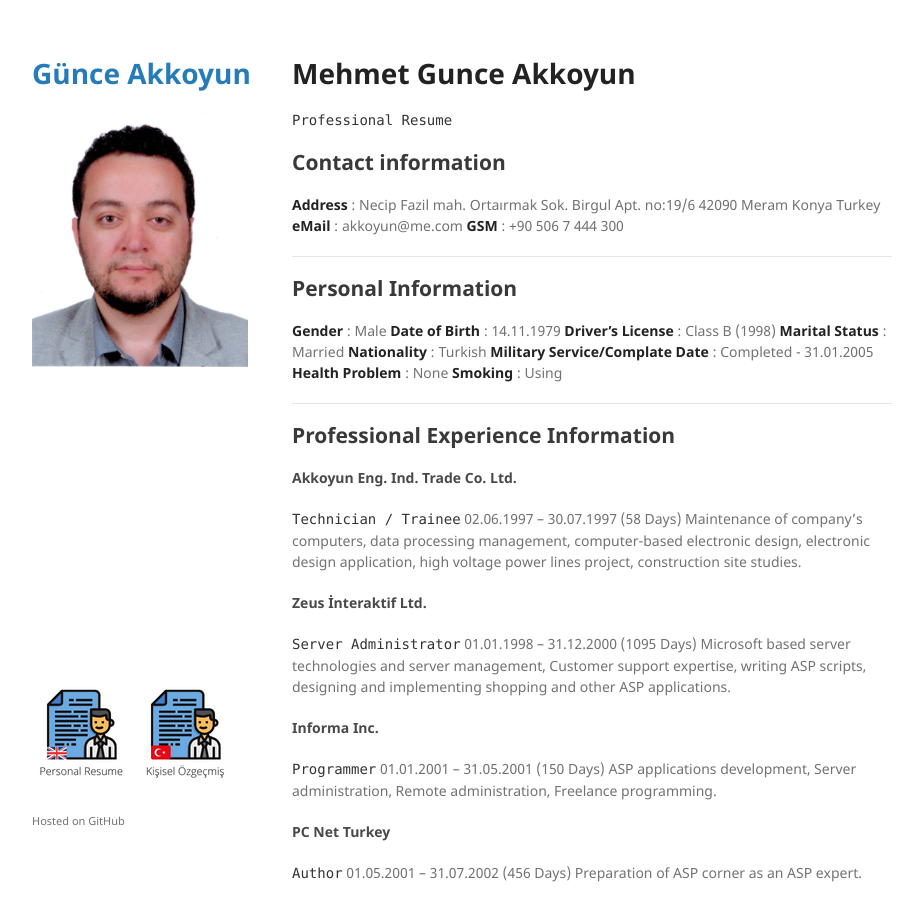
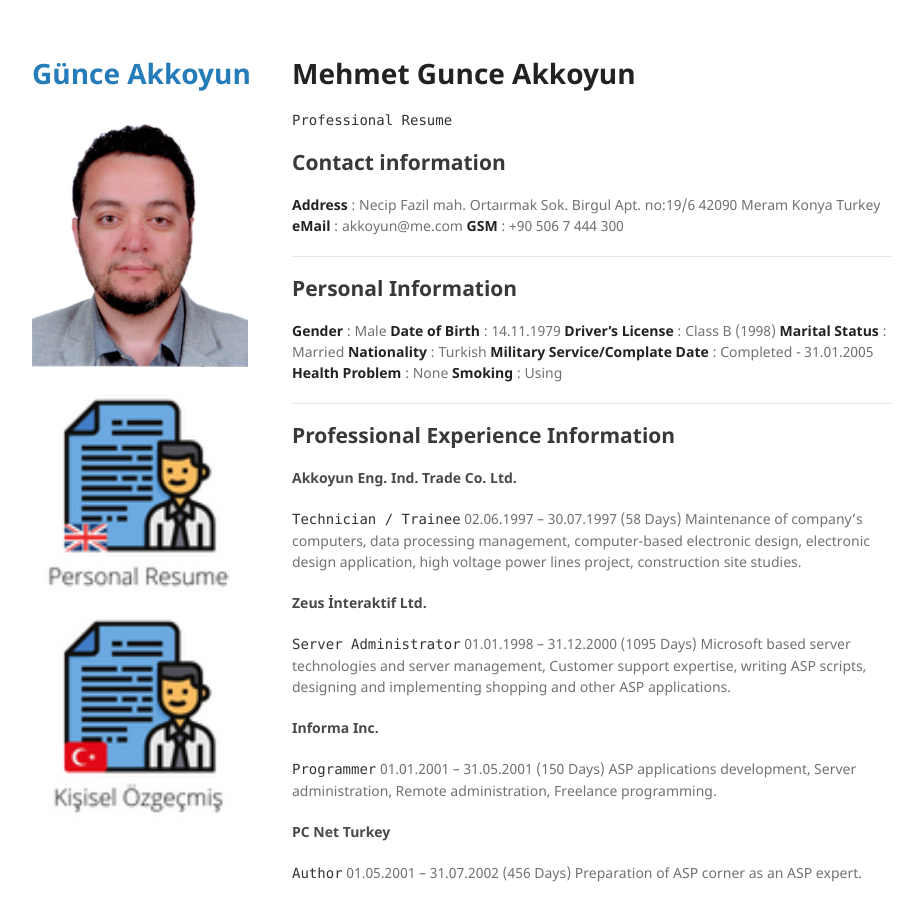
Before and after one commit to akkoyun/akkoyun, a Jekyll site: the page built from assets/Pages/resume.md, in a window 1280 px wide and 900 px high. Shown: the whole window, without its empty margins (178-1094 px from the left). Built offline with Jekyll 4.4.1, drawn with Linux system fonts in a browser that asks for light colours; our own code applies the rules of GitHub Pages for plain Markdown files.

Commit message:
Initial update

```diff
--- a/_layouts/default.html
+++ b/_layouts/default.html
@@ -28,12 +28,10 @@
       </section>
 
       <footer>
-
         <p>
-          <a href="/resume.md"><img src="/assets/img/Resume.png" width="%80"></a>
-          <a href="/ozgecmis.md"><img src="/assets/img/Ozgecmis.png" width="%80"></a>
+          <a href="/resume.md"><img src="/assets/img/Resume.png" width=80%></a>
+          <a href="/ozgecmis.md"><img src="/assets/img/Ozgecmis.png" width=80%></a>
         </p>
-        <p><small>Hosted on GitHub</small></p>
       </footer>
     </div>
 
```
Also changed, not shown: assets/Pages/resume.md (renamed from resume.md).
